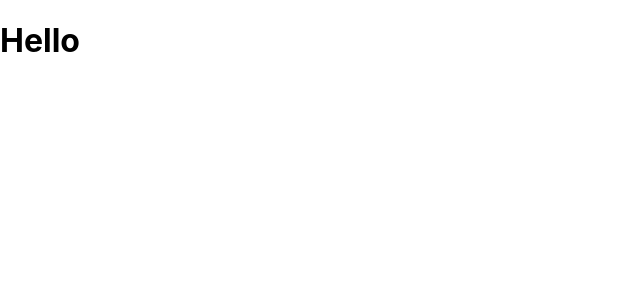
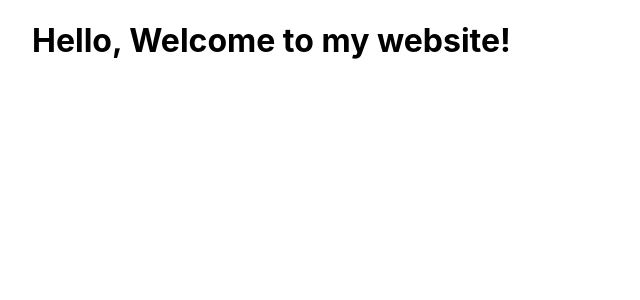
Before and after one commit to jrc134/reactnext, a Next.js app: page / in a window 1280 px wide. Shown: the top 300 px of the page, without its empty margins (0-640 px from the left). Built offline with nearby package versions, Linux system fonts and the light colour scheme.

Commit message:
HomePage Header
Index . js Styles.

```diff
--- a/pages/index.js
+++ b/pages/index.js
@@ -4,9 +4,8 @@ import styles from '../styles/Home.module.css'
 
 export default function Home() {
   return (
-    <div>
-      <h1>Hello</h1>
+    <div className={styles.container}>
+      <h1>Hello, Welcome to my website!</h1>
     </div>
-
   )
 }
```
